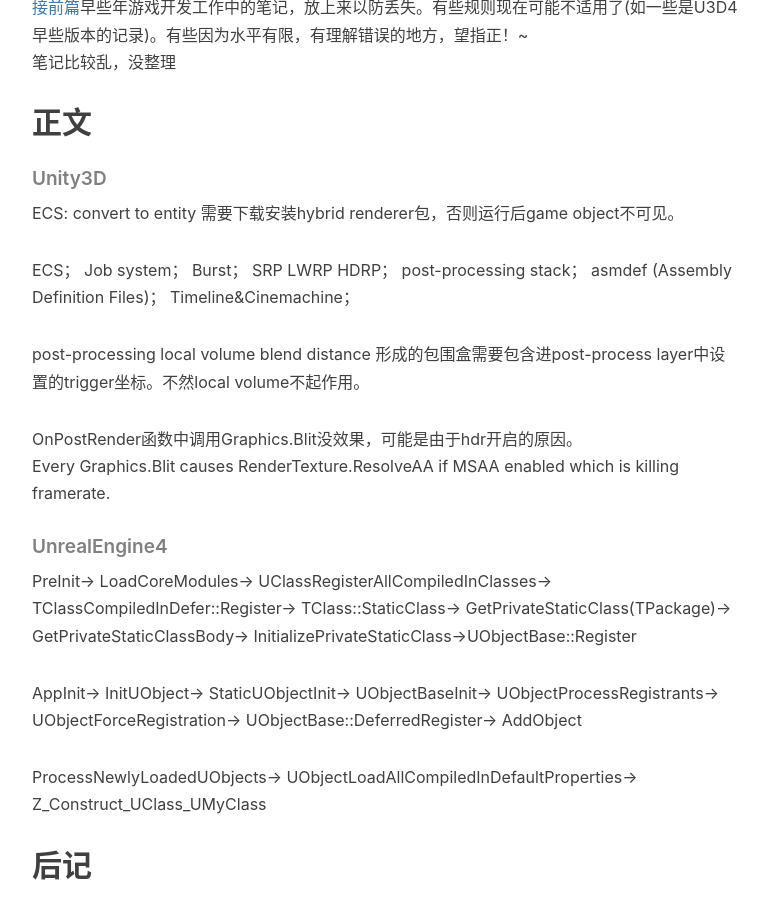
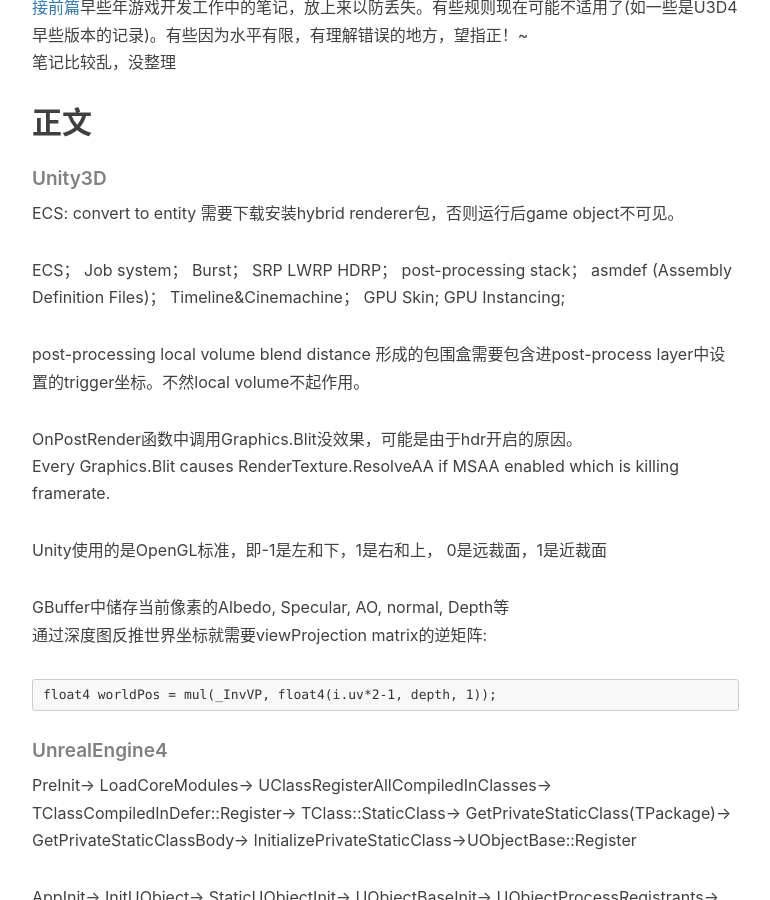
Before and after one commit to huangx916/huangx916.github.io, a Jekyll site: the page built from _posts/2017-12-28-note05.markdown, in a window 1280 px wide and 900 px high, scrolled down 707 px. Shown: the whole window, without its empty margins (233-1003 px from the left). Built offline with Jekyll 4.4.1, drawn with Linux system fonts in a browser that asks for light colours; nearby versions of some CDN libraries; comment, search, counter and statistics services are not loaded.

Commit message:
update note

````diff
--- a/_posts/2017-12-28-note05.markdown
+++ b/_posts/2017-12-28-note05.markdown
@@ -21,12 +21,20 @@
 ##### Unity3D
 ECS: convert to entity  需要下载安装hybrid renderer包，否则运行后game object不可见。
 
-ECS；        Job system；    Burst；    SRP LWRP HDRP；    post-processing stack；    asmdef (Assembly Definition Files)；    Timeline&Cinemachine；
+ECS；        Job system；    Burst；    SRP LWRP HDRP；    post-processing stack；    asmdef (Assembly Definition Files)；    Timeline&Cinemachine；  GPU Skin;    GPU Instancing;
 
 post-processing local volume blend distance 形成的包围盒需要包含进post-process layer中设置的trigger坐标。不然local volume不起作用。
 
 OnPostRender函数中调用Graphics.Blit没效果，可能是由于hdr开启的原因。
 Every Graphics.Blit causes RenderTexture.ResolveAA if MSAA enabled which is killing framerate.
+
+Unity使用的是OpenGL标准，即-1是左和下，1是右和上， 0是远裁面，1是近裁面
+
+GBuffer中储存当前像素的Albedo, Specular, AO, normal, Depth等
+通过深度图反推世界坐标就需要viewProjection matrix的逆矩阵:
+```
+float4 worldPos = mul(_InvVP, float4(i.uv*2-1, depth, 1));
+```
 
 
 ##### UnrealEngine4
````
